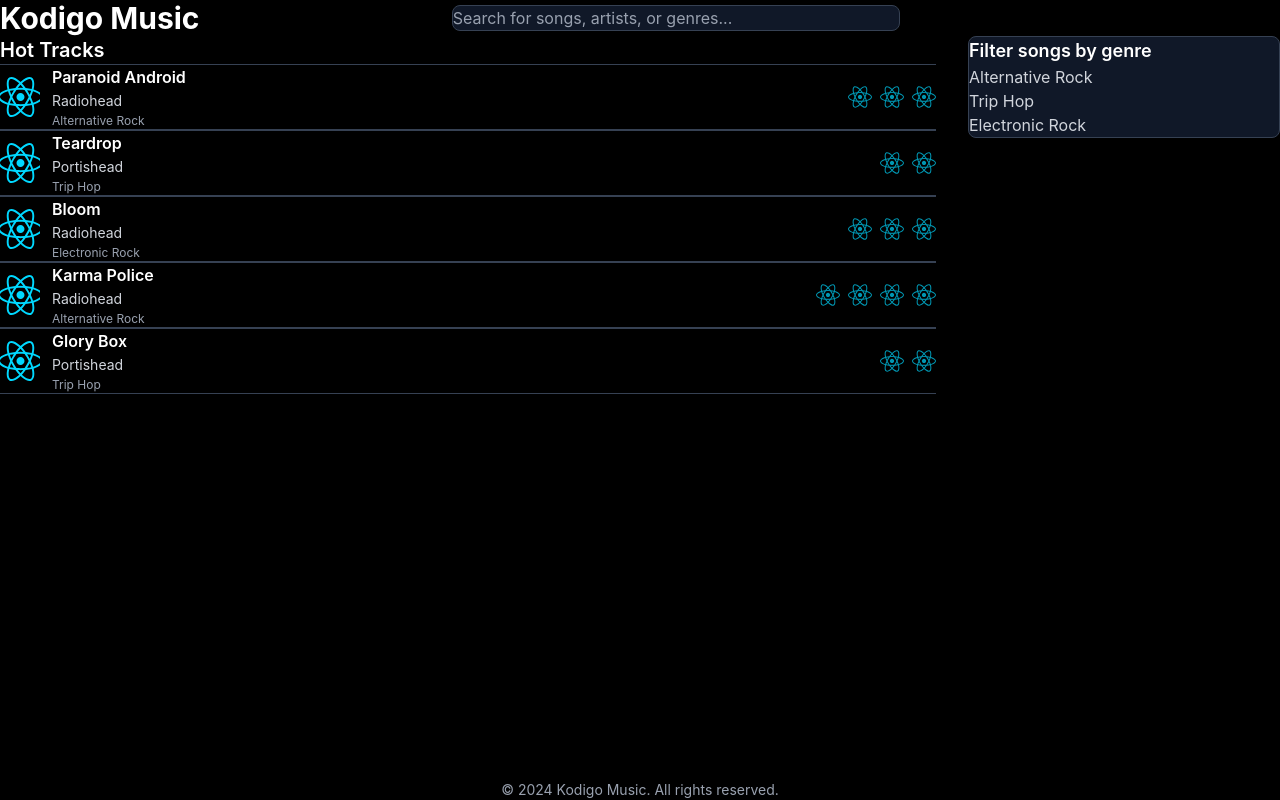
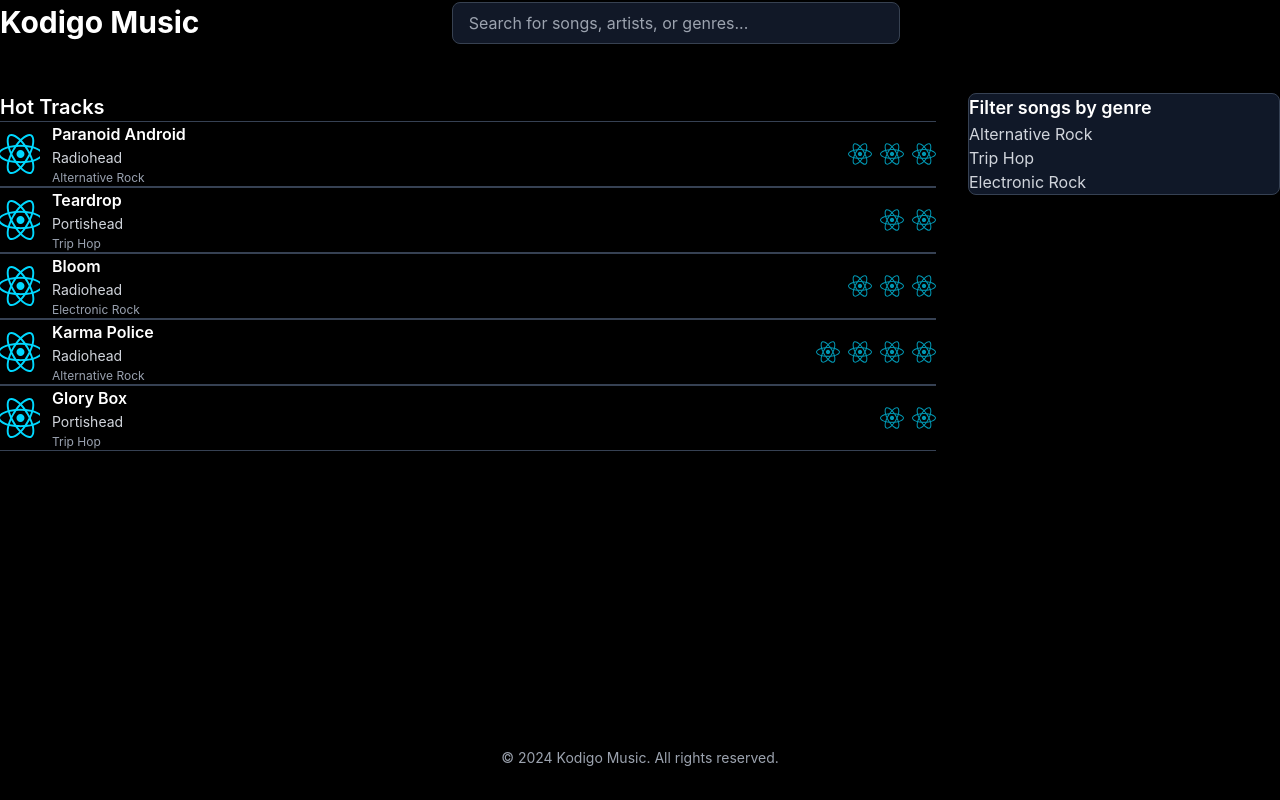
Before and after one commit to algodondev/kodigo-music, a React (Vite) app: page / in a window 1280 px wide. Built offline with nearby package versions, Linux system fonts and the light colour scheme.

Commit message:
fix: tailwind css classes not being applied

```diff
--- /dev/null
+++ b/src/components/Footer.css
@@ -0,0 +1,10 @@
+.footer {
+  text-align: center;
+  padding: 2rem 0;
+  margin-top: 3rem;
+  color: #9ca3af;
+}
+
+.footer-text {
+  font-size: 0.875rem;
+}
--- a/src/components/Footer.jsx
+++ b/src/components/Footer.jsx
@@ -1,7 +1,9 @@
+import "./Footer.css";
+
 export default function Footer() {
   return (
-    <footer className="text-center py-8 mt-12 text-gray-400">
-      <p className="text-sm">© 2024 Kodigo Music. All rights reserved.</p>
+    <footer className="footer">
+      <p className="footer-text">© 2024 Kodigo Music. All rights reserved.</p>
     </footer>
   );
 }
--- /dev/null
+++ b/src/components/Header.css
@@ -0,0 +1,62 @@
+.header {
+  display: flex;
+  align-items: center;
+  justify-content: space-between;
+  margin-bottom: 3rem;
+  color: white;
+}
+
+.header-title {
+  font-size: 1.875rem;
+  font-weight: bold;
+}
+
+.search-container {
+  display: flex;
+  align-items: center;
+  gap: 1rem;
+  flex: 1;
+  max-width: 28rem;
+  margin: 0 2rem;
+}
+
+.search-input {
+  width: 100%;
+  padding: 0.5rem 1rem;
+  background-color: #111827;
+  border: 1px solid #374151;
+  border-radius: 0.5rem;
+  color: white;
+}
+
+.search-input::placeholder {
+  color: #9ca3af;
+}
+
+.search-input:focus {
+  outline: none;
+  border-color: #6b7280;
+}
+
+.filter-button {
+  padding: 0.5rem 0.75rem;
+  background-color: #111827;
+  border: 1px solid #374151;
+  border-radius: 0.5rem;
+  color: white;
+  transition: background-color 0.2s;
+}
+
+.filter-button:hover {
+  background-color: #1f2937;
+}
+
+.spacer {
+  width: 8rem;
+}
+
+@media (min-width: 1024px) {
+  .filter-button {
+    display: none;
+  }
+}
--- a/src/components/Header.jsx
+++ b/src/components/Header.jsx
@@ -1,23 +1,25 @@
+import "./Header.css";
+
 export default function Header({ onToggleSidebar, showMobileFilter = false }) {
   return (
-    <header className="flex items-center justify-between mb-12 text-white">
-      <h1 className="text-3xl font-bold">Kodigo Music</h1>
-      <div className="flex items-center gap-4 flex-1 max-w-md mx-8">
+    <header className="header">
+      <h1 className="header-title">Kodigo Music</h1>
+      <div className="search-container">
         <input
           type="text"
           placeholder="Search for songs, artists, or genres..."
-          className="w-full px-4 py-2 bg-gray-900 border border-gray-700 rounded-lg text-white placeholder-gray-400 focus:outline-none focus:border-gray-500"
+          className="search-input"
         />
         {showMobileFilter && (
           <button
             onClick={onToggleSidebar}
-            className="lg:hidden px-3 py-2 bg-gray-900 border border-gray-700 rounded-lg text-white hover:bg-gray-800 transition-colors"
+            className="filter-button"
           >
             Filter
           </button>
         )}
       </div>
-      <div className="w-32"></div>
+      <div className="spacer"></div>
     </header>
   );
 }
```
